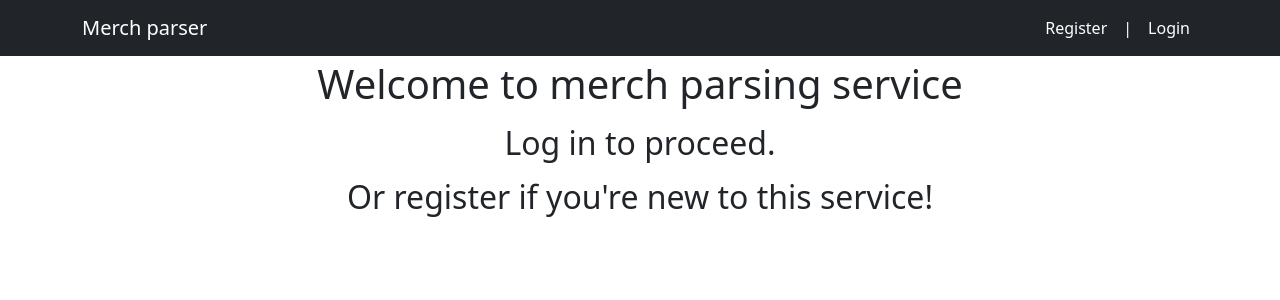
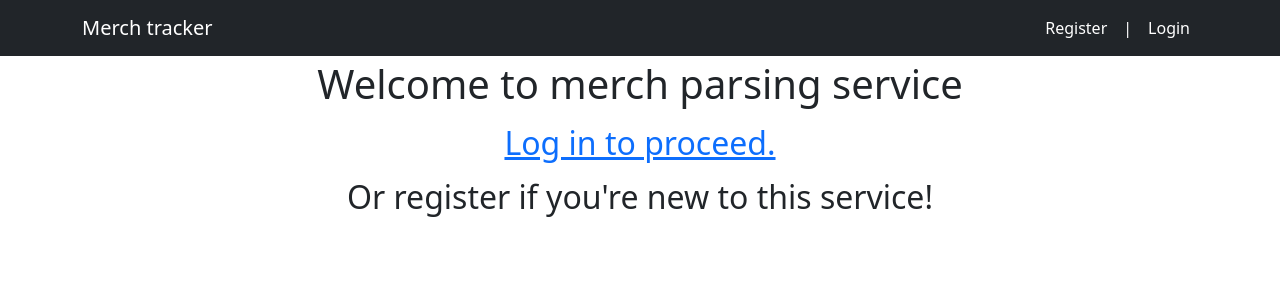
Before and after one commit to Merch-Tracker/frontend, a Vue app: page / in a window 1280 px wide. Shown: the top 300 px of the page. Built offline with nearby package versions, Linux system fonts and the light colour scheme; no server answers.

Commit message:
refactor: router links with names + auth check for routes

```diff
--- a/index.html
+++ b/index.html
@@ -4,7 +4,7 @@
     <meta charset="UTF-8">
     <link rel="icon" href="/favicon.ico">
     <meta name="viewport" content="width=device-width, initial-scale=1.0">
-    <title>Vite App</title>
+    <title>Merch tracker</title>
   </head>
   <body>
     <div id="app"></div>
--- a/src/components/Navbar.vue
+++ b/src/components/Navbar.vue
@@ -27,7 +27,7 @@ export default {
 <template>
   <nav class="navbar navbar-expand-lg navbar-dark bg-dark fixed-top">
     <div class="container">
-      <router-link to="/" class="navbar-brand">Merch parser</router-link>
+      <router-link to="/" class="navbar-brand">Merch tracker</router-link>
       <button class="navbar-toggler" type="button" data-bs-toggle="collapse" data-bs-target="#navbar" aria-controls="navbarsExample07" aria-expanded="false" aria-label="Toggle navigation">
         <span class="navbar-toggler-icon"></span>
       </button>
@@ -35,25 +35,25 @@ export default {
       <div class="collapse navbar-collapse" id="navbar">
         <ul class="navbar-nav me-auto mb-2 mb-lg-0" v-if="isAuth">
           <li class="nav-item">
-            <router-link to="/merch/collection" class="nav-link active">Collection</router-link>
+            <router-link :to="{ name : 'collection' }" class="nav-link active">Collection</router-link>
           </li>
         </ul>
 
         <ul class="navbar-nav ms-auto mb-2 mb-lg-0"  v-if="!isAuth">
           <li>
-            <router-link to="/register" class="nav-link active">Register</router-link>
+            <router-link :to="{ name : 'register' }" class="nav-link active">Register</router-link>
           </li>
-          <li class="nav-item">
+          <li class="nav-item d-none d-lg-inline">
             <span class="nav-link active">|</span>
           </li>
           <li class="nav-item">
-            <router-link to="/login" class="nav-link active">Login</router-link>
+            <router-link :to="{ name : 'login' }" class="nav-link active">Login</router-link>
           </li>
         </ul>
 
         <ul class="navbar-nav ms-auto mb-2 mb-lg-0" v-if="isAuth">
           <li class="nav-item">
-            <router-link to="/personal" class="nav-link active">Personal</router-link>
+            <router-link :to="{ name : 'personal' }" class="nav-link active">Personal</router-link>
           </li>
           <li class="nav-item d-none d-lg-inline">
             <span class="nav-link active">|</span>
--- a/src/main.js
+++ b/src/main.js
@@ -7,11 +7,9 @@ import "bootstrap/dist/js/bootstrap.js";
 import axios from "axios";
 import store from "./store/store.js";
 
-axios.defaults.baseURL = "http://127.0.0.1:9010";
+axios.defaults.baseURL = import.meta.env.VITE_AXIOS_BASE_URL;
 
 const app = createApp(App);
-
-
 
 app.use(router);
 app.use(store);
--- a/src/router/index.js
+++ b/src/router/index.js
@@ -8,10 +8,10 @@ import NewMerchView from "@/views/merch/NewMerchView.vue";
 import DetailedView from "@/views/merch/DetailedView.vue";
 import SuccessView from "@/views/register/SuccessView.vue";
 import EditLabel from "@/components/labels/EditLabel.vue";
+import store from "@/store/store.js";
 
-const router = createRouter({
-  history: createWebHistory(import.meta.env.BASE_URL),
-  routes: [
+
+const routes = [
     {
       path: "/",
       name: "home",
@@ -31,21 +31,26 @@ const router = createRouter({
       path: "/personal",
       name: "personal",
       component: PersonalView,
+      meta: { requiresAuth: true },
+
     },
     {
       path: "/merch/collection",
       name: "collection",
       component: CollectionView,
+      meta: { requiresAuth: true },
     },
     {
       path: "/merch/new",
       name: "merchnew",
       component: NewMerchView,
+      meta: { requiresAuth: true },
     },
     {
       path: "/merch/:id",
       name: "merchdetail",
       component: DetailedView,
+      meta: { requiresAuth: true },
     },
     {
       path: "/register_success",
@@ -56,8 +61,19 @@ const router = createRouter({
       path: "/editlabel/:id",
       name: "edit_label",
       component: EditLabel,
+      meta: { requiresAuth: true },
     },
-  ],
+  ];
+
+const router = createRouter({history: createWebHistory(import.meta.env.BASE_URL), routes});
+
+router.beforeEach((to, from, next) => {
+  const isAuthenticated = store.getters["authAndToken/isAuth"];
+  if (to.matched.some(record => record.meta.requiresAuth) && !isAuthenticated) {
+    next ({ name: "login" });
+  } else {
+    next();
+  }
 });
 
 export default router;
--- a/src/views/HomeView.vue
+++ b/src/views/HomeView.vue
@@ -4,7 +4,7 @@
 <template>
   <div>
     <h1 class="text-center">Welcome to merch parsing service</h1>
-    <h2 class="text-center mt-3">Log in to proceed.</h2>
+    <h2 class="text-center mt-3"><router-link :to="{ name : 'login' }">Log in to proceed.</router-link></h2>
     <h2 class="text-center mt-3">Or register if you're new to this service!</h2>
   </div>
 </template>
--- a/src/views/LoginView.vue
+++ b/src/views/LoginView.vue
@@ -28,7 +28,7 @@ export default {
       try {
         await this.login(credentials);
         await this.getUserData();
-        this.$router.push("/merch/collection");
+        this.$router.push({ name : 'collection' });
       }
       catch (error) {
         console.error(error);
@@ -64,7 +64,7 @@ export default {
           </div>
 
           <button class="btn btn-primary w-100 py-2 mt-2" type="submit">Sign in</button>
-          <p class="mt-5 mb-3 text-body-secondary">2024</p>
+          <p class="mt-5 mb-3 text-body-secondary text-center">2024 - 2025</p>
         </form>
       </div>
     </div>
```
